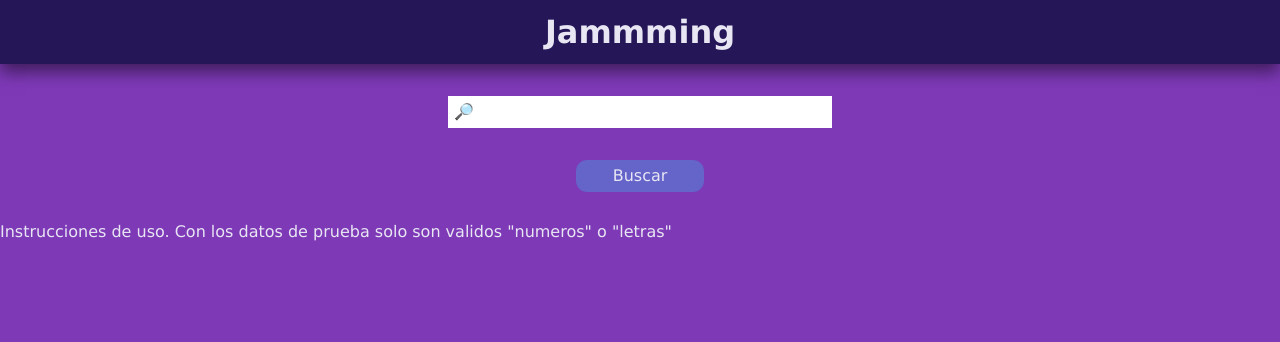
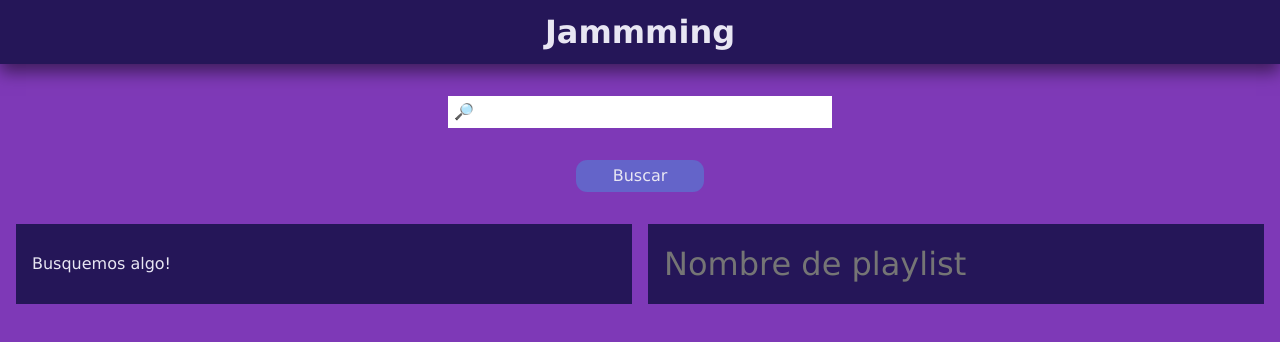
Before and after one commit to sebapereira111/Jammming, a React (Vite) app: page / in a window 1280 px wide. Shown: the top 342 px of the page. Built offline with nearby package versions, Linux system fonts and the light colour scheme.

Commit message:
Se agrego la posibilidad de agregar tracks a la playlist

```diff
--- a/src/App.jsx
+++ b/src/App.jsx
@@ -6,20 +6,23 @@ import Playlist from './components/Playlist/Playlist'
 
 // Resultados es una variable para prueba hasta que se tenga conexion al API
 
-const resultados = {
+const datosParaPrueba = {
     "": [],
     numeros: [
         {
+            id: "00000000000000001",
             name: "Nombre1",
             artist: "Artista1",
             album: "Album1"
         },
         {
+            id: "00000000000000002",
             name: "Nombre2",
             artist: "Artista2",
             album: "Album2"
         },
         {
+            id: "00000000000000003",
             name: "Nombre3",
             artist: "Artista3",
             album: "Album3"
@@ -27,11 +30,13 @@ const resultados = {
     ],
     letras: [
         {
+            id: "0000000000000000a",
             name: "Lorem ipsum dolor sit amet, consectetur adipiscing elit. Aenean commodo nunc augue, ac faucibus orci vestibulum quis. Aliquam vel leo sit amet elit varius maximus. Curabitur laoreet lorem aliquet, blandit nulla vel, finibus justo. In hac habitasse platea dictumst. Proin luctus nibh id erat rhoncus, ac condimentum tellus congue. Mauris rutrum ultrices tortor. Curabitur pellentesque sodales cursus. FINAL",
             artist: "ArtistaA",
             album: "AlbumA"
         },
         {
+            id: "0000000000000000b",
             name: "NombreB",
             artist: "ArtistaB",
             album: "AlbumB"
@@ -40,27 +45,26 @@ const resultados = {
 }
 
 function App() {
-    const [buscado, setBuscado] = useState(""); // Termino de busqueda que cambia al presionar Buscar
-    const [listaDeMusicas, setListaDeMusicas] = useState({}); // Lista de musicas del playlist creado
+    const [palabraBuscada, setPalabraBuscada] = useState(""); // Termino de busqueda que cambia al presionar Buscar
+    const [listaDeResultados, setListaDeResultados] = useState([])
+    const [listaDeMusicas, setListaDeMusicas] = useState([]); // Lista de musicas del playlist creado
+
+    function busquedaDeMusicas(buscar) {
+        {/* Aca va el codigo para conectar a la API de Spotify */}
+        setListaDeResultados(datosParaPrueba[(buscar == "numeros" || buscar == "letras" ? buscar : "")]);
+        setPalabraBuscada(buscar);
+    }
 
     return (
         <>
             <header>
                 <h1>Jammming</h1>
             </header>
-            <SearchBar setBuscado={setBuscado} />
-            {/* Temporalmente filtra los resultados solo con las opciones que hay en resultados,
-            eventualmente deberia ser con la respuesta de la API */}
-            {(buscado == "numeros" || buscado == "letras")?
-                <div className='resultadosConPlaylist'>
-                    <SearchResults buscado={buscado} setBuscado={setBuscado} resultados={resultados[buscado]} />
-                    <Playlist />
-                </div>
-            :
-                <p>Instrucciones de uso. Con los datos de prueba solo son validos "numeros" o "letras"</p>
-            }
-            {/* Instrucciones de uso temporales. Se deberia mejorar. :) */}
-
+            <SearchBar busquedaDeMusicas={busquedaDeMusicas} />
+            <div className='resultadosConPlaylist'>
+                <SearchResults palabraBuscada={palabraBuscada} setPalabraBuscada={setPalabraBuscada} listaDeResultados={listaDeResultados} setListaDeResultados={setListaDeResultados} setListaDeMusicas={setListaDeMusicas} />
+                <Playlist listaDeMusicas={listaDeMusicas} setListaDeMusicas={setListaDeMusicas} />
+            </div>
         </>
     )
 }
--- a/src/components/Playlist/Playlist.jsx
+++ b/src/components/Playlist/Playlist.jsx
@@ -1,9 +1,11 @@
 import { useState } from 'react'
 import './Playlist.css'
+import Track from '../Track/Track'
 
-function Playlist() {
+function Playlist({ listaDeMusicas, setListaDeMusicas }) {
     /* Variable para el nombre de la playlist */
     const [name, setName] = useState("");
+
     /* Para modificar el nomre la playlist y unificar con el texto */
     function handleChangePlaylist(e) {
         setName(e.target.value)
@@ -13,6 +15,7 @@ function Playlist() {
             document.getElementById('botonXPlaylist').textContent = "❌";
         }
     }
+
     /* Para borrar el nombre de la playlist */
     function handleBorrarNombrePlaylist() {
         setName("");
@@ -36,6 +39,7 @@ function Playlist() {
                         <button id='botonXPlaylist' type='button' className='botonTextoPlaylist' onClick={handleBorrarNombrePlaylist}></button>
                     </div>
                 </form>
+                {listaDeMusicas.map(item => (<Track id={item.id} name={item.name} artist={item.artist} album={item.album} boton={"-"} setListaDeMusicas={setListaDeMusicas}/>))}
                 {/* Falta agregar el codigo para mostrar las musicas de la playlist */}
             </div>
         </>
--- a/src/components/SearchBar/SearchBar.jsx
+++ b/src/components/SearchBar/SearchBar.jsx
@@ -1,12 +1,13 @@
 import { useState } from 'react'
 import './SearchBar.css'
 
-function SearchBar({ setBuscado }) {
+function SearchBar({ busquedaDeMusicas }) {
     const [buscar, setBuscar] = useState("");
-    // Al presionar Buscar modifica la variable buscado, lo que actualiza la lista de resultados
+
+    // Al presionar Buscar llama a la funcion que realiza la busqueda
     function handleSubmit(e) {
         e.preventDefault();
-        setBuscado(buscar);
+        busquedaDeMusicas(buscar);
     }
     // Borrado del termino de busqueda con la X
     function handleBorrarBusqueda() {
--- a/src/components/SearchResults/SearchResults.jsx
+++ b/src/components/SearchResults/SearchResults.jsx
@@ -5,19 +5,24 @@ import Track from '../Track/Track'
 buscado es el termino de busqueda realizado
 setBuscado es para poder borrar el temino de busqueda y los resultados
 resultados es un objeto con los resultados :) */
-function SearchResults({ buscado, setBuscado, resultados }) {
+function SearchResults({ palabraBuscada, setPalabraBuscada, listaDeResultados, setListaDeResultados, setListaDeMusicas }) {
     function handleBorrar() {
-        setBuscado("");
+        setPalabraBuscada("");
+        setListaDeResultados([]);
     }
 
     return (
         <>
             <div className='resultadosBusquedaPrincipal'>
                 <div className='resultadosBusquedaTitulo'>
-                    <h2>Resultados para {buscado}</h2>
-                    <button className='botonBorrarResultados' onClick={handleBorrar}>❌</button>
+                    {palabraBuscada ?
+                    <>
+                        <h2>Resultados para {palabraBuscada}</h2>
+                        <button className='botonBorrarResultados' onClick={handleBorrar}>❌</button>
+                    </>
+                    : <p>Busquemos algo!</p>}
                 </div>
-                {resultados.map(item => (<Track name={item.name} artist={item.artist} album={item.album} boton={"+"} />))}
+                {listaDeResultados.map(item => (<Track id={item.id} name={item.name} artist={item.artist} album={item.album} boton={"+"} setListaDeMusicas={setListaDeMusicas}/>))}
             </div>
         </>
     )
--- a/src/components/Track/Track.jsx
+++ b/src/components/Track/Track.jsx
@@ -1,11 +1,17 @@
 import './Track.css'
 
-function Track({ name, artist, album, boton }) {
+function Track({ id, name, artist, album, boton, setListaDeMusicas }) {
     function handleAgregarOEliminar() {
         if (boton == "+") {
-            alert("Cancion agregada!");
+            setListaDeMusicas(prev => [...prev, {
+                idPlaylist: 0,
+                id: id,
+                name: name,
+                artist: artist,
+                album: album
+            }]);
         } else {
-            alert("Cancion eliminada!");
+            alert(`Cancion eliminada!`);
         }
     }
     /* Falta el codigo para agregar o eliminar items de la lista e interactuar con la playlist */
```
